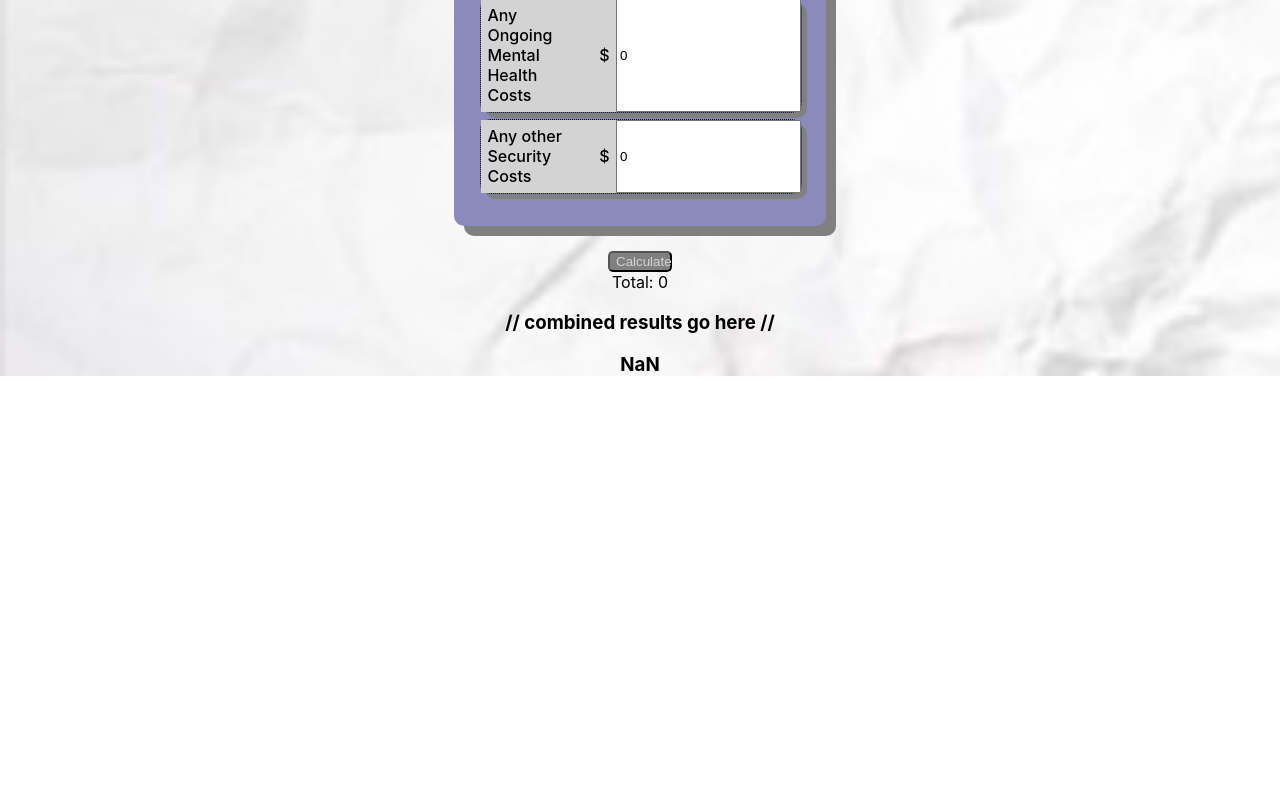
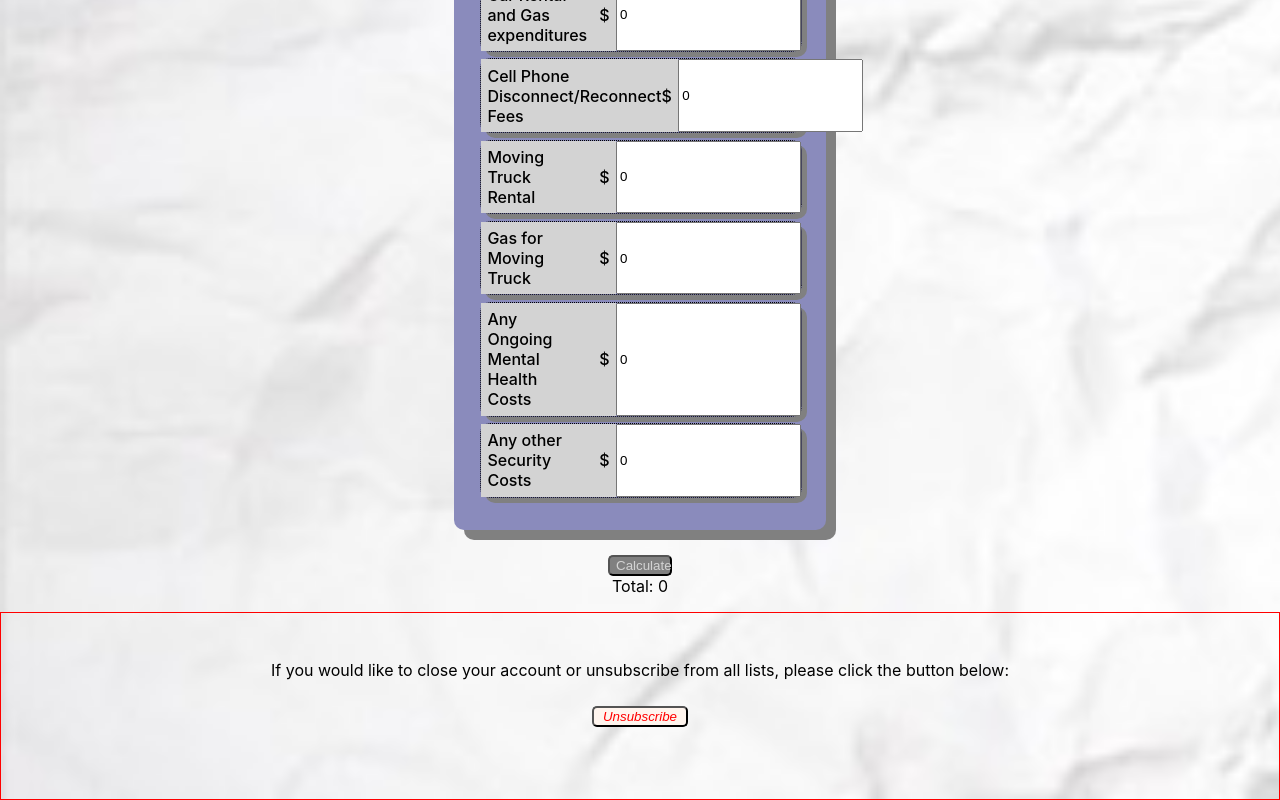
Before and after one commit to BW-Domestic-Violence-Survivors-Tool/frontend, a React (Create React App) app in the folder frontend/: page / in a window 1280 px wide. Shown: the part 1744-2544 px from the top of the page. Before the commit the page ends 2139 px from the top, so only its background shows below. Built offline with nearby package versions, Linux system fonts and the light colour scheme.

Commit message:
added a footer with the unsubscribe button, will do functionality tomorrow

```diff
--- a/frontend/src/App.css
+++ b/frontend/src/App.css
@@ -54,3 +54,7 @@ nav {
 input:focus {
   background-color: rgb(223, 183, 231);
 }
+
+.difference {
+  height: 2vh;
+}
--- a/frontend/src/App.js
+++ b/frontend/src/App.js
@@ -3,14 +3,14 @@ import { BrowserRouter as Router, Route, Link } from "react-router-dom";
 import "./App.css";
 import MonthlyCalc from "./Components/MonthlyCalc";
 import RelocationCalc from "./Components/RelocationCalc";
+import Footer from "./Components/Footer";
 
 function App(props) {
-  // const Total = props.resultMonth - props.resultRelocation;
-
   return (
     <>
       <Router>
         <div className="navigation">
+          <img src="/freeFrom.jpg" alt="FreeFrom" />
           <nav>
             <Link to="/">Home</Link>
             <Link to="#">Login</Link>
@@ -44,10 +44,8 @@ function App(props) {
             setResultReloc={props.setResultReloc}
           />
         </div>
-        <div className="difference">
-          <h3>// combined results go here //</h3>
-          <h3>{props.result - props.resultReloc}</h3>
-        </div>
+        <div className="difference"></div>
+        <Footer />
       </div>
     </>
   );
--- /dev/null
+++ b/frontend/src/Components/Footer.js
@@ -0,0 +1,38 @@
+import React from "react";
+import styled from "styled-components";
+
+const Foot = styled.footer`
+  display: flex;
+  flex-direction: column;
+  justify-content: center;
+  height: 20vh;
+  padding: 1%;
+  border: 1px solid red;
+  align-items: center;
+`;
+
+const ButtonDiv = styled.div`
+  margin: 2%;
+`;
+const Button = styled.button`
+  background: #fff5ee;
+  border-radius: 5px;
+  width: 6rem;
+  color: red;
+  font-weight: old;
+  font-style: italic;
+`;
+
+function Footer() {
+  return (
+    <Foot className="footer">
+      If you would like to close your account or unsubscribe from all lists,
+      please click the button below:
+      <ButtonDiv>
+        <Button>Unsubscribe</Button>
+      </ButtonDiv>
+    </Foot>
+  );
+}
+
+export default Footer;
--- /dev/null
+++ b/package.json
@@ -0,0 +1,5 @@
+{
+  "dependencies": {
+    "@reach/dialog": "^0.8.0"
+  }
+}
```
Also changed, not shown: frontend/src/freeFrom.jpg (added), 1 other file (tests, documents, lock files or other folders).
